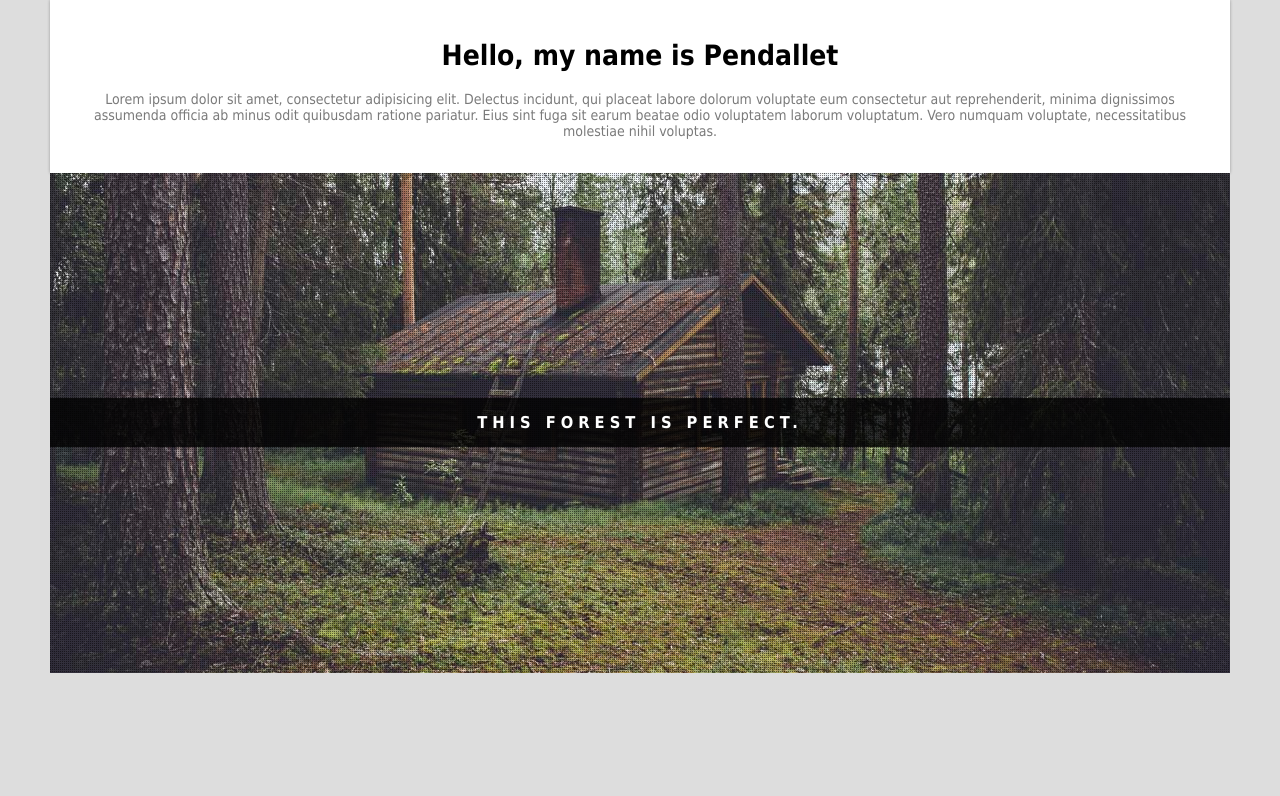
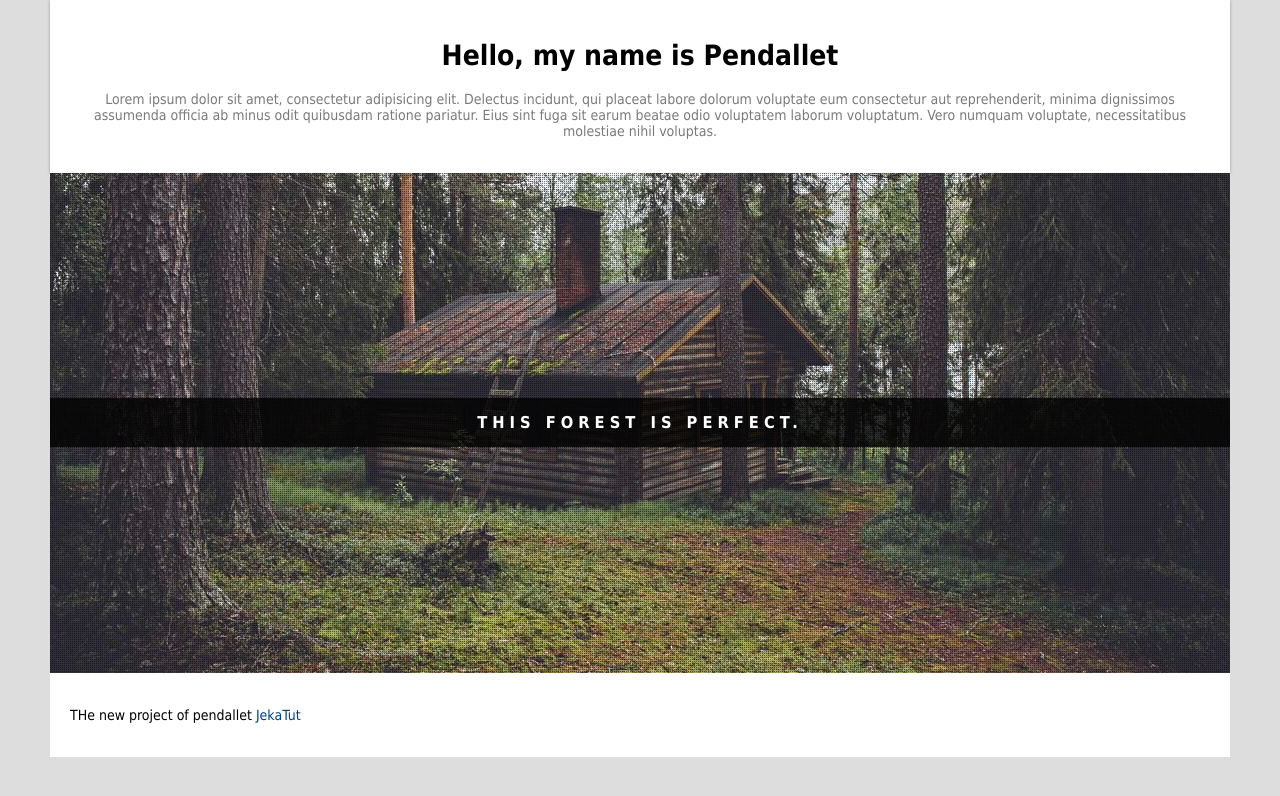
Before and after one commit to pendallet/pendallet.github.com, a plain HTML site: page index.html in a window 1280 px wide. Drawn offline with Linux system fonts and the light colour scheme.

Commit message:
Change link

```diff
--- a/css/style.css
+++ b/css/style.css
@@ -6,6 +6,9 @@ body{
 	padding: 0;
 	font-size: 14px;
 }
+
+a { text-decoration: none; color: #004080; }
+a:hover { color: red; }
 
 center{
 	display: block;
@@ -63,3 +66,10 @@ center > p{
 	text-transform: uppercase;
 	letter-spacing: 5px;
 }
+
+#content{
+	background-color: #FFF;
+	margin: 0 auto;
+	padding: 20px;
+	max-width: 1140px;
+}
--- a/index.html
+++ b/index.html
@@ -21,5 +21,8 @@
 			</div>
 		</div>
 	</div>
+	<section id="content">
+		<p>THe new project of pendallet <a href="pendallet.github.io/jekatut">JekaTut</a></p>
+	</section>
 </body>
 </html>
```
